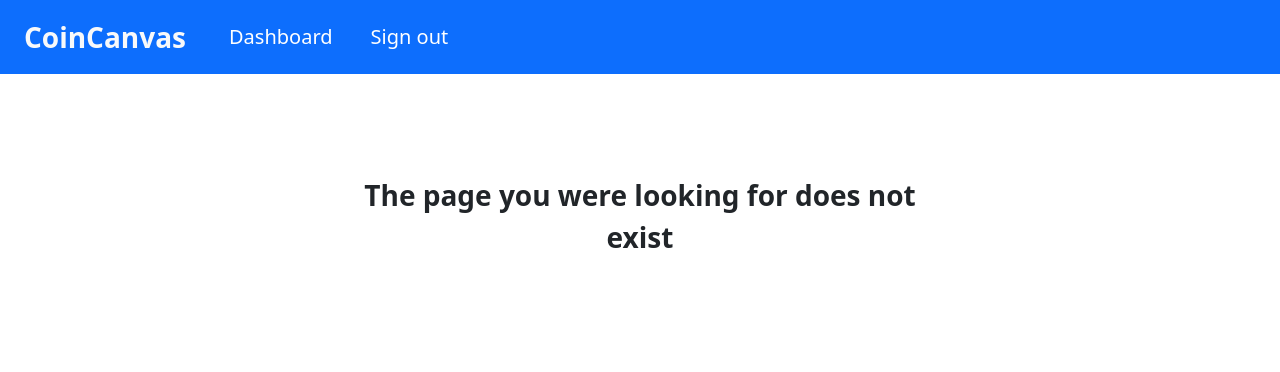
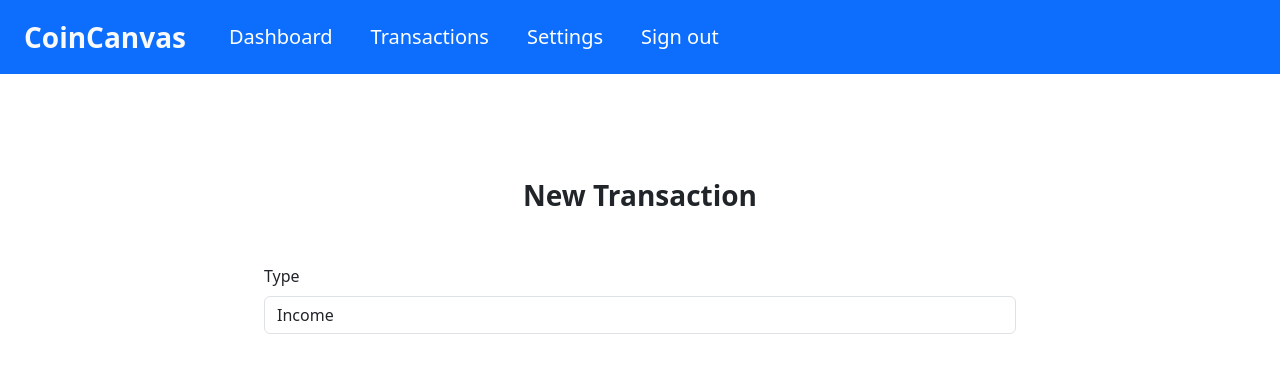
Before and after one commit to AA-n-d-y/coin-canvas, a React (Vite) app in the folder frontend/: page /addTransactions in a window 1280 px wide. Shown: the top 372 px of the page. Built offline with nearby package versions, Linux system fonts and the light colour scheme; sample sign-in values are in the browser's storage.

Commit message:
features/transactions: added a page for adding transactions

```diff
--- /dev/null
+++ b/frontend/src/AddTransactions.jsx
@@ -0,0 +1,64 @@
+// JSX file for the adding transactions page
+
+import NavBar from './NavBar';
+import { useState, useEffect } from 'react';
+import { NavLink, useNavigate } from 'react-router-dom';
+import './App.css';
+
+function AddTransactions() {
+    const navigate = useNavigate();
+
+    // State variables
+    const [firstName, setFirstName] = useState("");
+
+
+    // Checking if the user is logged in
+    useEffect(() => {
+        if(!localStorage.getItem("accessToken")) {
+          navigate("/login");
+        }
+    }, [])
+
+
+    // Returning
+    return (
+      <>
+        {/* Navigation bar */}
+        <NavBar/>
+
+
+        {/* Content */}
+        <main className = "container p-0" style = {{marginTop: "100px"}}>
+            <div className = "row justify-content-center">
+
+                {/* Title */}
+                <div className = "col-8 mb-5">
+                    <div className = "fw-bold fs-3 text-center">
+                        New Transaction
+                    </div>
+                </div>
+
+                {/* Transaction */}
+                <div className = "col-8">
+                    <form>
+
+                        {/* Income/Expense */}
+                        <div className ="form-group">
+                            <label for = "typeOption" className = "mb-2"> Type </label>
+                            <select id = "typeOption" className = "form-control">
+                                <option> Income </option>
+                                <option> Expense</option>
+                            </select>
+                        </div>
+
+                    </form>
+                </div>
+
+            </div>
+        </main>
+
+      </>
+    )
+}
+
+export default AddTransactions
--- a/frontend/src/App.jsx
+++ b/frontend/src/App.jsx
@@ -8,6 +8,7 @@ import RegisterPage from './RegisterPage.jsx';
 import DashboardPage from './DashboardPage.jsx';
 import ErrorPage from './ErrorPage.jsx';
 import TransactionsPage from './TransactionsPage.jsx';
+import AddTransactions from './AddTransactions.jsx';
 import SettingsPage from './SettingsPage.jsx';
 
 function App() {
@@ -22,6 +23,7 @@ function App() {
         <Route path = "/register" element = {<RegisterPage/>} />
         <Route path = "/dashboard" element = {<DashboardPage/>} />
         <Route path = "/transactions" element = {<TransactionsPage/>} />
+        <Route path = "/addTransactions" element = {<AddTransactions/>} />
         <Route path = "/settings" element = {<SettingsPage/>} />
         <Route path = "/logout" element = {<LoginPage/>} />
         <Route path = "*" element = {<ErrorPage/>} />
--- a/frontend/src/SettingsPage.jsx
+++ b/frontend/src/SettingsPage.jsx
@@ -1,4 +1,4 @@
-// JSX file for the dashboard page
+// JSX file for the settings page
 
 import NavBar from './NavBar';
 import { useState, useEffect } from 'react';
@@ -13,7 +13,7 @@ function SettingsPage() {
 
 
     // Function for getting the user details
-    async function getTransactionInformation() {
+    async function getUserInformation() {
         // Finding the account
         try {
 
@@ -28,7 +28,7 @@ function SettingsPage() {
           navigate("/login");
         }
         else {
-            getTransactionInformation();
+            getUserInformation();
         }
     }, [])
 
@@ -43,14 +43,14 @@ function SettingsPage() {
         {/* Content */}
         <main className = "container p-0" style = {{marginTop: "100px"}}>
             <div className = "row justify-content-center">
-                {/* Welcome */}
+                {/* Title */}
                 <div className = "col-10">
                     <div className = "fw-bold fs-3">
                         Settings
                     </div>
                 </div>
 
-                {/* Overview */}
+                {/* Settings */}
 
 
             </div>
--- a/frontend/src/TransactionsPage.jsx
+++ b/frontend/src/TransactionsPage.jsx
@@ -1,4 +1,4 @@
-// JSX file for the dashboard page
+// JSX file for the transactions page
 
 import NavBar from './NavBar';
 import { useState, useEffect } from 'react';
@@ -73,11 +73,17 @@ function TransactionsPage() {
                             <tbody>
                                 <tr>
                                     <th scope="row" className = "py-3"> Jul 20, 2024 </th>
+
                                     <td className = "py-3"> Compensation </td>
+
                                     <td className = "py-3">
                                         <span className = "rounded border border-2 border-primary text-primary px-2 py-1"> $1000 </span>
                                     </td>
-                                    <td className = "py-3"> Income </td>
+
+                                    <td className = "py-3">
+                                        <span className = "rounded border border-2 border-success text-success px-2 py-1"> Income </span>
+                                    </td>
+
                                     <td className = "py-3"> Received payment </td>
                                 </tr>
                             </tbody>
```
